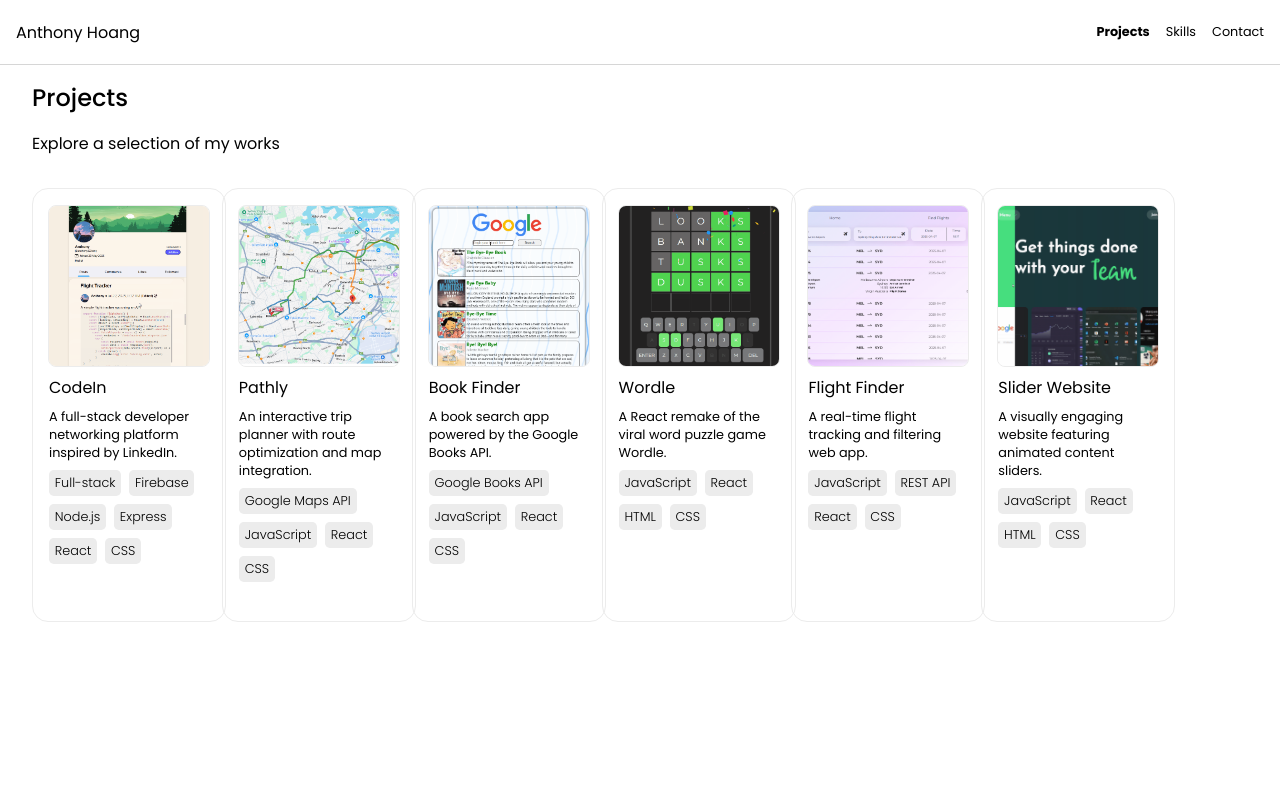
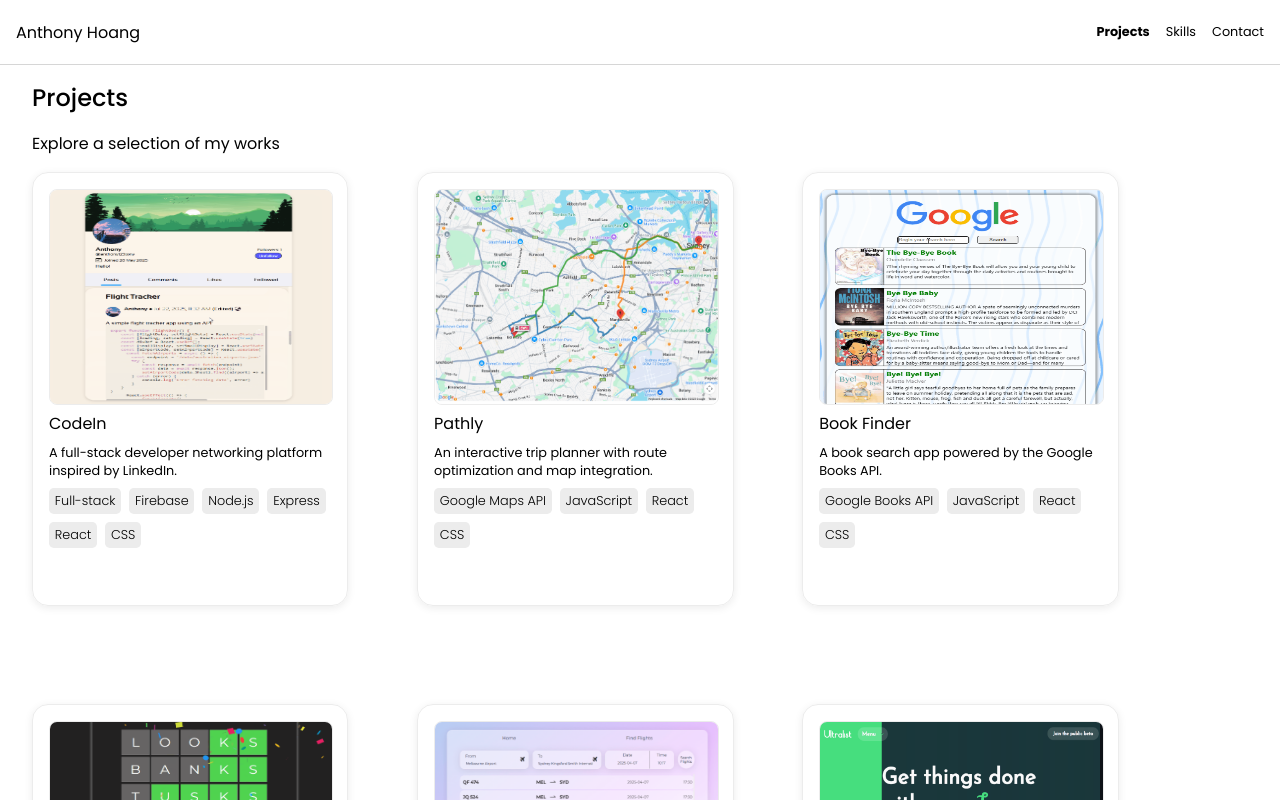
Before and after one commit to AntH117/anthonyhoang-dev, a React (Create React App) app in the folder anthonyhoang-dev/: page /projects in a window 1280 px wide. Built offline with nearby package versions, Linux system fonts and the light colour scheme.

Commit message:
Added animations to project cards

```diff
--- a/anthonyhoang-dev/src/styles/Projects.css
+++ b/anthonyhoang-dev/src/styles/Projects.css
@@ -13,12 +13,14 @@
     display: flex;
     flex-direction: column;
     margin-top: 5rem;
+    align-items: center;
 }
 .projects-upper-body {
     width: 90%;
     display: flex;
     flex-direction: column;
     align-items: center;
+    max-width: calc(1400px + 4rem);
 }
 
 .projects-title {
@@ -81,16 +83,19 @@
     .projects-more-container {
         flex-direction: row;
         align-items: flex-start;
+        gap: 2rem;
+        max-width: calc(1400px + 4rem);
     }
 
     .projects-more-image-container {
         width: 60%;
-        max-width: 900px;
+        max-width: 700px;
         padding-left: 2rem;
     }
 
     .projects-more-other {
         width: 40%;
+        max-width: 700px;
     }
   }
 
--- a/anthonyhoang-dev/src/styles/ProjectsExpanded.css
+++ b/anthonyhoang-dev/src/styles/ProjectsExpanded.css
@@ -36,12 +36,17 @@
     width: 100%;
     height: 100%;
     display: grid;
-    grid-template-columns: repeat(auto-fit, minmax(10rem, 1fr));
-    gap: 1rem;
-    padding-bottom: 1rem;
+    display: grid;
+    grid-template-columns: repeat(auto-fit, minmax(280px, 1fr));
+    gap: 2rem;
+    justify-content: center;
+    max-width: 1600px;
+    margin: 0 auto;
+
 }
 
 .eProject-body {
+    cursor: pointer;
     width: 80%;
     min-width: 10rem;
     height: 70%;
@@ -53,22 +58,28 @@
     align-items: center;
     padding: 1rem;
     gap: 0.5rem;
+    box-shadow: 0 2px 8px rgba(0,0,0,0.08);
+    transition: transform 0.25s ease, box-shadow 0.25s ease;
 }
+
+.eProject-body:hover {
+    transform: translateY(-6px);
+    box-shadow: 0 6px 18px rgba(0,0,0,0.15);
+  }
 
 .eProject-image-container {
     width: 100%;
-    height: 40%;
+    height: 60%;
     min-height: 7rem;
-    border: 1px solid rgb(236, 236, 236);
-    border-radius: 0.5rem;
-    overflow: hidden;
     cursor: pointer;
 }
 
 .eProject-image {
-    object-fit: cover;
     width: 100%;
     height: 100%;
+    border: 1px solid rgb(236, 236, 236);
+    border-radius: 0.5rem;
+    overflow: hidden;
 }
 
 .eProject-info {
```
